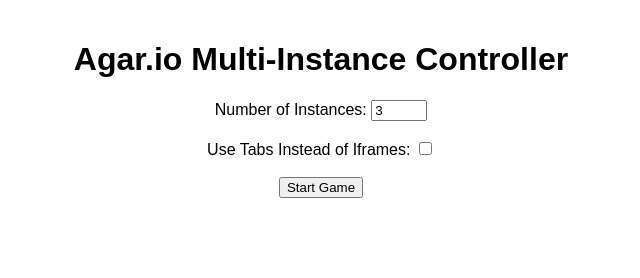
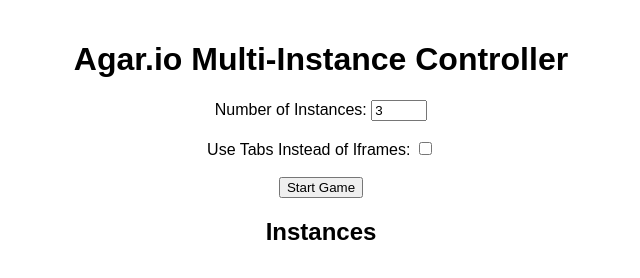
Before and after one commit to unaveragetech/agar.pwn, a plain HTML site: page index.html in a window 1280 px wide. Shown: the whole page, without its empty margins (319-959 px from the left). Drawn offline with Linux system fonts and the light colour scheme.

Commit message:
Update index.html

```diff
--- a/index.html
+++ b/index.html
@@ -21,6 +21,7 @@
       <input type="submit" value="Start Game">
     </form>
 
+    <h2>Instances</h2>
     <div id="instanceList"></div>
   </div>
 
```
